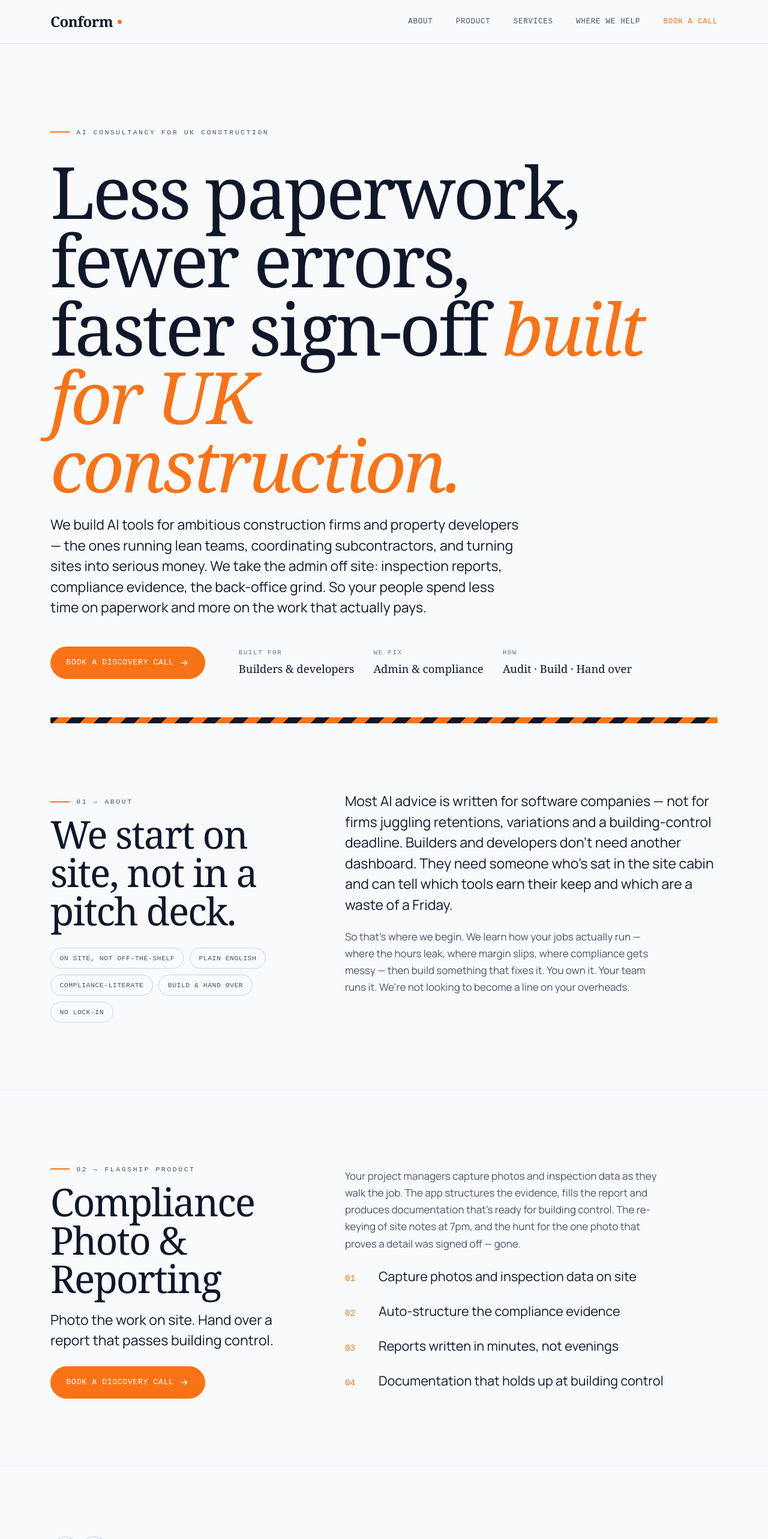
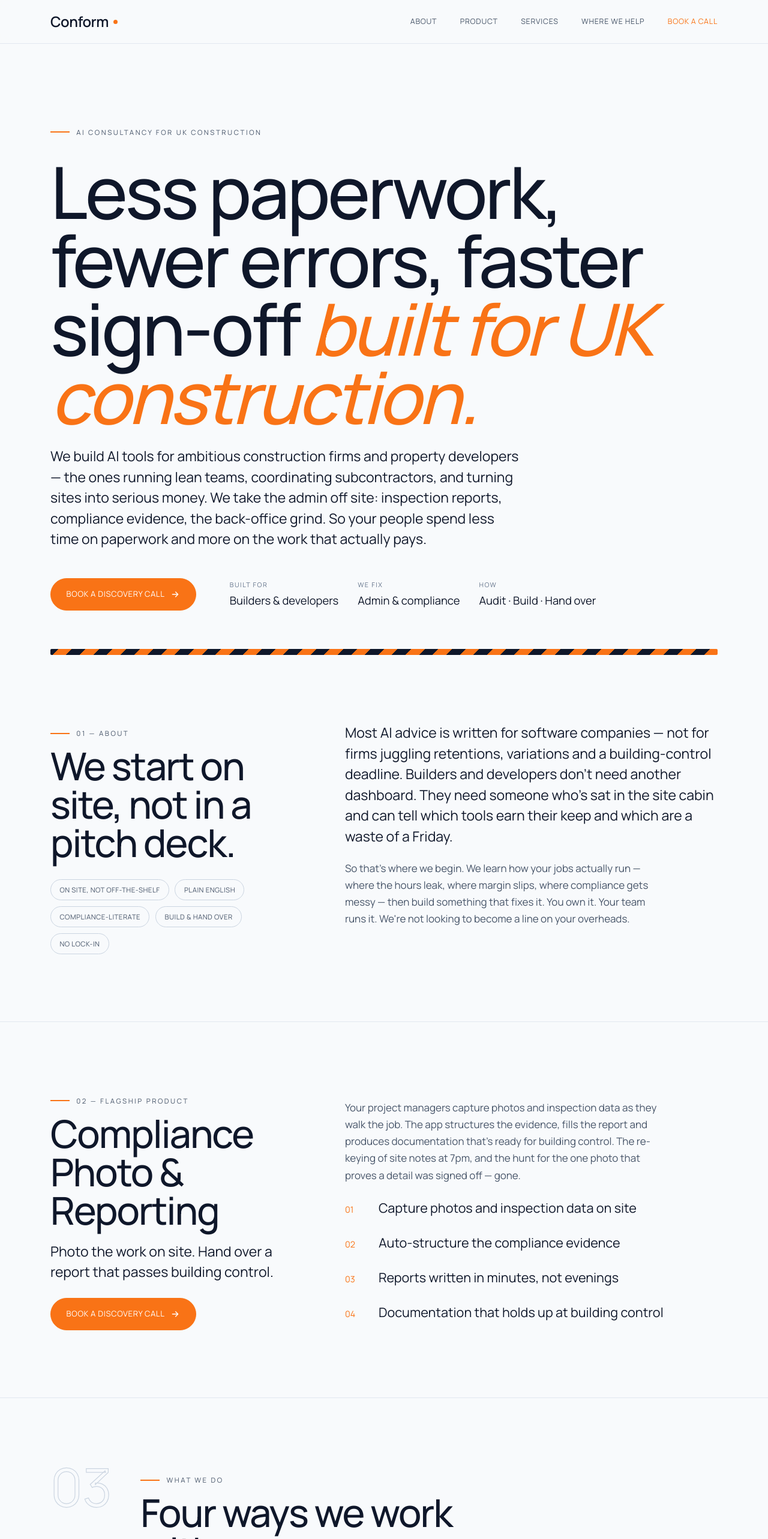
Before and after one commit to saintkierann/conform, a Next.js app: page / in a window 1280 px wide. Shown: the top 2566 px of the page at 60% size. Built offline with nearby package versions, Linux system fonts and the light colour scheme.

Commit message:
Site: single typeface + target builders & developers + founder name

```diff
--- a/app/globals.css
+++ b/app/globals.css
@@ -63,7 +63,7 @@ ul { margin: 0; padding: 0; list-style: none; }
 /* Section header: huge ghost index + serif title */
 .sec-head { display: flex; align-items: flex-start; gap: clamp(1rem, 4vw, 3rem); }
 .sec-index {
-  font-family: var(--font-serif);
+  font-family: var(--font-sans);
   font-size: clamp(2.5rem, 7vw, 5.5rem);
   font-weight: 400;
   line-height: 0.8;
@@ -74,7 +74,7 @@ ul { margin: 0; padding: 0; list-style: none; }
 .sec-title-wrap { padding-top: 0.4rem; }
 
 .eyebrow {
-  font-family: var(--font-mono);
+  font-family: var(--font-sans);
   font-size: 0.72rem;
   letter-spacing: 0.22em;
   text-transform: uppercase;
@@ -88,14 +88,14 @@ ul { margin: 0; padding: 0; list-style: none; }
 
 /* ─────────────────────────── Typography ─────────────────────────────────── */
 .display {
-  font-family: var(--font-serif);
+  font-family: var(--font-sans);
   font-weight: 500;
   line-height: 0.95;
   letter-spacing: -0.035em;
   margin: 0;
 }
 h2.heading {
-  font-family: var(--font-serif);
+  font-family: var(--font-sans);
   font-weight: 500;
   font-size: clamp(2rem, 5.5vw, 4rem);
   line-height: 1.0;
@@ -123,7 +123,7 @@ h2.heading {
 }
 .nav-inner { display: flex; align-items: center; justify-content: space-between; height: 72px; }
 .brand {
-  font-family: var(--font-serif);
+  font-family: var(--font-sans);
   font-size: 1.5rem;
   font-weight: 600;
   letter-spacing: -0.02em;
@@ -134,7 +134,7 @@ h2.heading {
 .brand::after { content: ""; width: 7px; height: 7px; background: var(--accent); border-radius: 50%; }
 .nav-links { display: flex; gap: clamp(1rem, 3vw, 2.4rem); align-items: center; }
 .nav-links a {
-  font-family: var(--font-mono);
+  font-family: var(--font-sans);
   font-size: 0.78rem;
   letter-spacing: 0.06em;
   text-transform: uppercase;
@@ -162,8 +162,8 @@ h2.heading {
 }
 .hero-facts { display: flex; flex-wrap: wrap; gap: 2rem; }
 .fact { display: flex; flex-direction: column; gap: 0.15rem; }
-.fact-k { font-family: var(--font-mono); font-size: 0.68rem; letter-spacing: 0.14em; text-transform: uppercase; color: var(--grey); }
-.fact-v { font-family: var(--font-serif); font-size: 1.15rem; }
+.fact-k { font-family: var(--font-sans); font-size: 0.68rem; letter-spacing: 0.14em; text-transform: uppercase; color: var(--grey); }
+.fact-v { font-family: var(--font-sans); font-size: 1.15rem; }
 
 /* Hi-vis hazard stripe accent */
 .stripe {
@@ -184,7 +184,7 @@ h2.heading {
   display: inline-flex;
   align-items: center;
   gap: 0.6rem;
-  font-family: var(--font-mono);
+  font-family: var(--font-sans);
   font-size: 0.82rem;
   letter-spacing: 0.05em;
   text-transform: uppercase;
@@ -214,8 +214,8 @@ h2.heading {
 }
 .service:last-child { border-bottom: 1px solid var(--line); }
 .service:hover { background: color-mix(in srgb, var(--accent) 5%, transparent); }
-.service-num { font-family: var(--font-mono); color: var(--accent); font-size: 0.85rem; }
-.service-title { font-family: var(--font-serif); font-weight: 500; font-size: clamp(1.4rem, 2.6vw, 2rem); margin: 0; line-height: 1.05; }
+.service-num { font-family: var(--font-sans); color: var(--accent); font-size: 0.85rem; }
+.service-title { font-family: var(--font-sans); font-weight: 500; font-size: clamp(1.4rem, 2.6vw, 2rem); margin: 0; line-height: 1.05; }
 .service p { margin: 0; color: var(--ink-soft); }
 @media (max-width: 860px) {
   .service { grid-template-columns: 2.5rem 1fr; }
@@ -233,9 +233,9 @@ h2.heading {
   align-items: baseline;
 }
 .work-list .work-row:last-child { border-bottom: 1px solid var(--line); }
-.work-num { font-family: var(--font-serif); font-size: clamp(2rem, 4vw, 3rem); color: var(--accent); line-height: 0.8; }
-.work-client { font-family: var(--font-serif); font-weight: 500; font-size: clamp(1.5rem, 3vw, 2.2rem); line-height: 1.05; }
-.work-kind { font-family: var(--font-mono); font-size: 0.72rem; letter-spacing: 0.12em; text-transform: uppercase; color: var(--grey); margin-top: 0.6rem; }
+.work-num { font-family: var(--font-sans); font-size: clamp(2rem, 4vw, 3rem); color: var(--accent); line-height: 0.8; }
+.work-client { font-family: var(--font-sans); font-weight: 500; font-size: clamp(1.5rem, 3vw, 2.2rem); line-height: 1.05; }
+.work-kind { font-family: var(--font-sans); font-size: 0.72rem; letter-spacing: 0.12em; text-transform: uppercase; color: var(--grey); margin-top: 0.6rem; }
 .work-detail p { margin: 0 0 0.55rem; }
 .work-problem { color: var(--ink-soft); }
 .work-outcome { color: var(--ink); font-weight: 500; display: flex; gap: 0.5rem; }
@@ -265,11 +265,11 @@ h2.heading {
   transition: border-color 0.25s var(--ease), box-shadow 0.25s var(--ease), transform 0.25s var(--ease);
 }
 .project:hover { border-color: var(--accent); box-shadow: 0 12px 30px -18px rgba(15, 23, 42, 0.35); }
-.project-name { font-family: var(--font-serif); font-weight: 500; font-size: 1.5rem; }
+.project-name { font-family: var(--font-sans); font-weight: 500; font-size: 1.5rem; }
 .project-blurb { color: var(--ink-soft); font-size: 0.98rem; flex: 1; }
 .project-tags { display: flex; flex-wrap: wrap; gap: 0.5rem; }
 .tag {
-  font-family: var(--font-mono);
+  font-family: var(--font-sans);
   font-size: 0.66rem;
   letter-spacing: 0.06em;
   text-transform: uppercase;
@@ -278,18 +278,18 @@ h2.heading {
   border-radius: 999px;
   padding: 0.28rem 0.7rem;
 }
-.project-link { font-family: var(--font-mono); font-size: 0.78rem; color: var(--accent); display: inline-flex; align-items: center; gap: 0.4rem; }
+.project-link { font-family: var(--font-sans); font-size: 0.78rem; color: var(--accent); display: inline-flex; align-items: center; gap: 0.4rem; }
 .project:hover .project-link .arrow { transform: translate(2px, -2px); }
 .project-link .arrow { transition: transform 0.2s var(--ease); }
 
 /* ─────────────────────────── Why us / reasons ───────────────────────────── */
 .reasons { display: grid; gap: 1.4rem; margin-top: 1.5rem; }
 .reason { display: grid; grid-template-columns: 2.5rem 1fr; gap: 1rem; align-items: baseline; font-size: clamp(1.1rem, 1.8vw, 1.35rem); }
-.reason-mark { color: var(--accent); font-family: var(--font-mono); font-size: 0.9rem; }
+.reason-mark { color: var(--accent); font-family: var(--font-sans); font-size: 0.9rem; }
 
 .traits { display: flex; flex-wrap: wrap; gap: 0.6rem; margin-top: 1.8rem; }
 .trait {
-  font-family: var(--font-mono);
+  font-family: var(--font-sans);
   font-size: 0.72rem;
   letter-spacing: 0.04em;
   text-transform: uppercase;
@@ -302,8 +302,8 @@ h2.heading {
 /* ─────────────────────────── Team ───────────────────────────────────────── */
 .team-grid { margin-top: clamp(2.5rem, 6vh, 4rem); display: grid; grid-template-columns: repeat(auto-fit, minmax(210px, 1fr)); gap: clamp(1.5rem, 4vw, 3rem); }
 .member { padding-top: 1.5rem; border-top: 2px solid var(--ink); }
-.member-name { font-family: var(--font-serif); font-weight: 500; font-size: 1.6rem; }
-.member-role { color: var(--ink-soft); font-family: var(--font-mono); font-size: 0.74rem; letter-spacing: 0.06em; text-transform: uppercase; margin-top: 0.35rem; }
+.member-name { font-family: var(--font-sans); font-weight: 500; font-size: 1.6rem; }
+.member-role { color: var(--ink-soft); font-family: var(--font-sans); font-size: 0.74rem; letter-spacing: 0.06em; text-transform: uppercase; margin-top: 0.35rem; }
 
 /* ─────────────────────────── Contact ────────────────────────────────────── */
 .contact .display { font-size: clamp(2.4rem, 8vw, 6rem); max-width: 13ch; margin-top: 1.5rem; }
@@ -313,7 +313,7 @@ h2.heading {
 .footer-wrap { border-top: 1px solid var(--line); }
 .footer { padding-block: 2.5rem; display: flex; flex-wrap: wrap; justify-content: space-between; gap: 1rem 2rem; align-items: center; }
 .footer-links { display: flex; gap: 1.5rem; }
-.footer, .footer a { font-family: var(--font-mono); font-size: 0.74rem; letter-spacing: 0.05em; text-transform: uppercase; color: var(--ink-soft); }
+.footer, .footer a { font-family: var(--font-sans); font-size: 0.74rem; letter-spacing: 0.05em; text-transform: uppercase; color: var(--ink-soft); }
 .footer a { transition: color 0.2s var(--ease); }
 .footer a:hover { color: var(--accent); }
 
```
